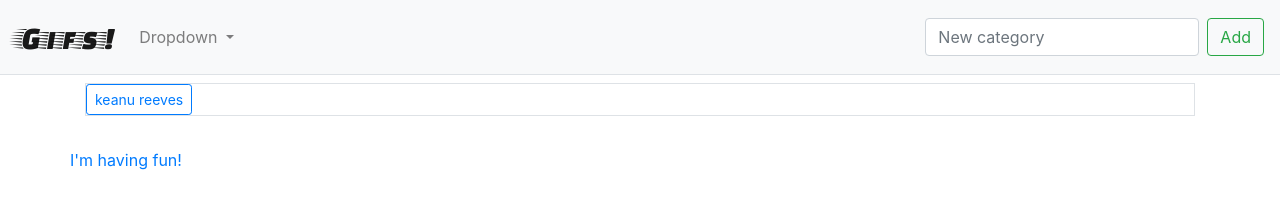
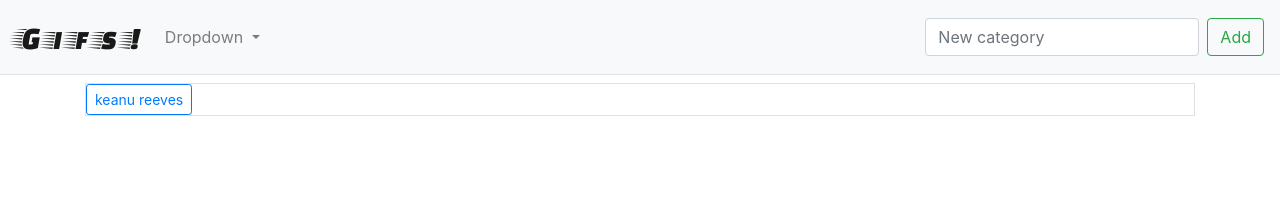
Before and after one commit to dvadz/GifTastic, a plain HTML site: page index.html in a window 1280 px wide. Drawn offline with nearby package versions, Linux system fonts and the light colour scheme.

Commit message:
added IDs, new spans for the brand

```diff
--- a/index.html
+++ b/index.html
@@ -13,7 +13,13 @@
 </head>
 <body>
         <nav class="navbar navbar-expand-lg navbar-light bg-light border-bottom">
-                <a class="navbar-brand" href="#">Gifs!</a>
+                <a class="navbar-brand" href="#">
+                    <span id="brand-g">G</span>
+                    <span id="brand-i">i</span>
+                    <span id="brand-f">f</span>
+                    <span id="brand-s">s</span>
+                    <span id="brand-x">!</span>
+                </a>
                 <button class="navbar-toggler" type="button" data-toggle="collapse" data-target="#navbarSupportedContent" aria-controls="navbarSupportedContent" aria-expanded="false" aria-label="Toggle navigation">
                   <span class="navbar-toggler-icon"></span>
                 </button>
@@ -33,7 +39,7 @@
                     </li>
                   </ul>
                   <form class="form-inline my-2 my-lg-0">
-                    <input class="form-control mr-sm-2" type="search" placeholder="New category" aria-label="Search">
+                    <input id="gif-input" class="form-control mr-sm-2" type="search" placeholder="New category" aria-label="Search">
                     <button id="btn-add" class="btn btn-outline-success my-2 my-sm-0" type="submit">Add</button>
                   </form>
                 </div>
@@ -42,10 +48,13 @@
         <div id="btn-gif" class="border">
             <button class="action btn btn-sm btn-outline-primary" data-name = "keanu+reeves">keanu reeves</button>
         </div>
-        <div id="gifs" class="row my-2"> </div>
+
+        <div id="gifs" class="row my-2 justify-content-around">
         <!-- gifs go in here -->
+        </div>
+
         <div class="row justify-content-center my-4 justify-content-between">
-            <a href="#" class="" title="Load more gifs">I'm having fun!</a>
+            <a id="btn-see-more" href="#" class="collapse" title="Load more gifs">I'm having fun!</a>
         </div>
     </div>
 
```
